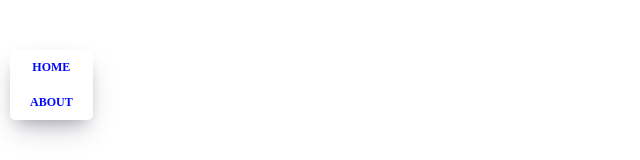
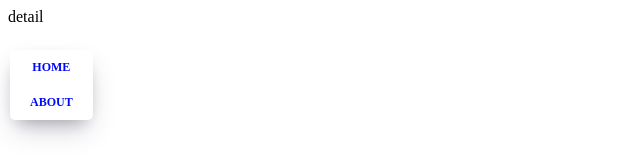
Before and after one commit to finnp920/movie_app, a React (Create React App) app: page /#/movie-detail in a window 1280 px wide. Before the commit this address had no page. Shown: the top 160 px of the page, without its empty margins (0-640 px from the left). Built offline with nearby package versions, Linux system fonts and the light colour scheme.

Commit message:
#14.3 Sharing Props Between Routes

```diff
--- a/src/App.js
+++ b/src/App.js
@@ -3,6 +3,7 @@ import { HashRouter, Routes, Route } from "react-router-dom";
 import Navigation from "./components/Navigation";
 import Home from "./routes/Home";
 import About from "./routes/About";
+import Detail from "./routes/Detail";
 
 function App() {
   return (
@@ -11,6 +12,7 @@ function App() {
       <Routes>
         <Route path="/" exact={true} element={<Home />} />
         <Route path="/about" element={<About />} />
+        <Route path="/movie-detail/*" element={<Detail />} />
       </Routes>
     </HashRouter>
   );
--- a/src/components/Movie.js
+++ b/src/components/Movie.js
@@ -1,9 +1,15 @@
 import React from "react";
+import { Link } from "react-router-dom";
 import PropTypes from "prop-types";
 import "./Movie.css";
 
-function Movie({ year, title, summary, poster, genres }) {
+function Movie({ id, year, title, summary, poster, genres }) {
   return (
+    <Link
+      to={{
+        pathname: `movie-detail/${id}`,
+      }}
+    >
       <div className="movie">
         <img src={poster} alt={title} title={title} />
         <div className="movie__data">
@@ -19,6 +25,7 @@ function Movie({ year, title, summary, poster, genres }) {
           <p className="movie__summary">{summary.slice(0, 140)}...</p>
         </div>
       </div>
+    </Link>
   );
 }
 
--- a/src/routes/About.js
+++ b/src/routes/About.js
@@ -1,4 +1,3 @@
-import React from "react";
 import "./About.css";
 
 function About() {
--- /dev/null
+++ b/src/routes/Detail.js
@@ -0,0 +1,11 @@
+import React from "react";
+import { useLocation, useParams } from "react-router-dom";
+
+function Detail() {
+  const location = useLocation();
+  const params = useParams();
+  console.log(location, params);
+  return <span>detail</span>;
+}
+
+export default Detail;
```
Lines whose indentation alone changed are shown as unchanged.
